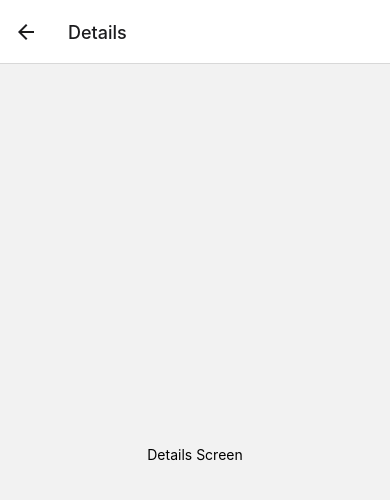
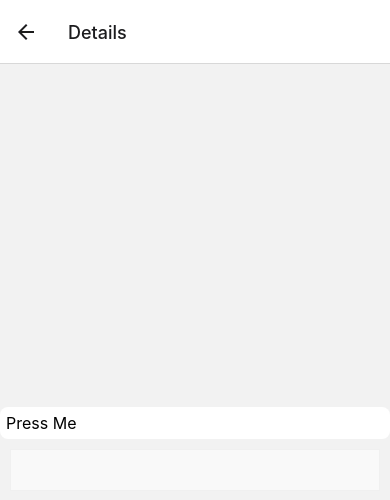
Before and after one commit to FRC-6390/frc-prodromoi, a React Native app: screen /Details in a window 390 px wide. Shown: the top 500 px of the page. Built offline with nearby package versions, Linux system fonts and the light colour scheme.

Commit message:
Added button counter to Navigation

```diff
--- a/App.js
+++ b/App.js
@@ -1,11 +1,14 @@
 import { StatusBar } from 'expo-status-bar';
-import React from 'react';
+import React, {useState} from 'react';
 import { StyleSheet, Text, Button, Alert,  View, Pressable } from 'react-native';
 import mainScreen from './js/MainScreen';
 import {NavigationContainer} from '@react-navigation/native';
 import {createNativeStackNavigator} from '@react-navigation/native-stack';
+import Button1 from './Typescript/Buttons';
 
 const Stack = createNativeStackNavigator();
+
+
 
 function HomeScreen({ navigation }) {
   return (
@@ -13,31 +16,38 @@
       <Text>Home Screen</Text>
 
         <Pressable style={styles.button}   onPress={() => navigation.navigate('Details')}>
-        <Text style={styles.text}>{"Go to details"}</Text>
+        <Text style={styles.text}>{"Details"}</Text>
       </Pressable>
 
 
        <Button
         title="Go to Teams"
         onPress={() => navigation.navigate('Team')}
+
       />
     </View>
   );
 }
 
 function DetailsScreen() {
+
   return (
     <View style={{ flex: 1, alignItems: 'center', justifyContent: 'center' }}>
       <Text>Details Screen</Text>
+
     </View>
   );
+
 }
 
 function Teams(){
+  mainScreen();
 return(
   <View style={{ flex: 1, alignItems: 'center', justifyContent: 'center' }}>
   <Text>Teams Screen</Text>
+
 </View>
+ //mainScreen();
 
 );
 
@@ -49,11 +59,14 @@
     <NavigationContainer>
     <Stack.Navigator initialRouteName="Home">
       <Stack.Screen name="Home" component={HomeScreen} />
-      <Stack.Screen name="Details" component={DetailsScreen} />
+      <Stack.Screen name="Details" component={Button1} />
       <Stack.Screen name="Team" component={Teams} />
     </Stack.Navigator>
   </NavigationContainer>
+
   );
+
+
 
 }
 
@@ -73,7 +86,7 @@
     margin: 4,
     borderRadius: 4,
     elevation: 3,
-    backgroundColor: 'black',
+    backgroundColor: 'red',
   },
   text: {
     fontSize: 16,
@@ -82,4 +95,7 @@
     letterSpacing: 1.5,
     color: 'white',
   },
+
+
+
 });
--- /dev/null
+++ b/Typescript/Buttons.tsx
@@ -0,0 +1,60 @@
+import React, {useState} from 'react';
+import {Pressable, StyleSheet, Text, View} from 'react-native';
+
+
+
+const Button1 = () => {
+  const [timesPressed, setTimesPressed] = useState(0);
+
+  let textLog = '';
+  if (timesPressed > 1) {
+    textLog = timesPressed + 'x onPress';
+  } else if (timesPressed > 0) {
+    textLog = 'onPress';
+  }
+
+  return (
+    <View style={styles.container}>
+      <Pressable
+        onPress={() => {
+          setTimesPressed(current => current + 1);
+        }}
+        style={({pressed}) => [
+          {
+            backgroundColor: pressed ? 'rgb(210, 230, 255)' : 'white',
+          },
+          styles.wrapperCustom,
+        ]}>
+        {({pressed}) => (
+          <Text style={styles.text}>{pressed ? 'Pressed!' : 'Press Me'}</Text>
+        )}
+      </Pressable>
+      <View style={styles.logBox}>
+        <Text testID="pressable_press_console">{textLog}</Text>
+      </View>
+    </View>
+  );
+};
+
+const styles = StyleSheet.create({
+  container: {
+    flex: 1,
+    justifyContent: 'center',
+  },
+  text: {
+    fontSize: 16,
+  },
+  wrapperCustom: {
+    borderRadius: 8,
+    padding: 6,
+  },
+  logBox: {
+    padding: 20,
+    margin: 10,
+    borderWidth: StyleSheet.hairlineWidth,
+    borderColor: '#f0f0f0',
+    backgroundColor: '#f9f9f9',
+  },
+});
+
+export default Button1;
--- /dev/null
+++ b/tsconfig.json
@@ -0,0 +1,4 @@
+{
+  "compilerOptions": {},
+  "extends": "expo/tsconfig.base"
+}
```
Also changed, not shown: 3 other files (tests, documents, lock files or other folders).
